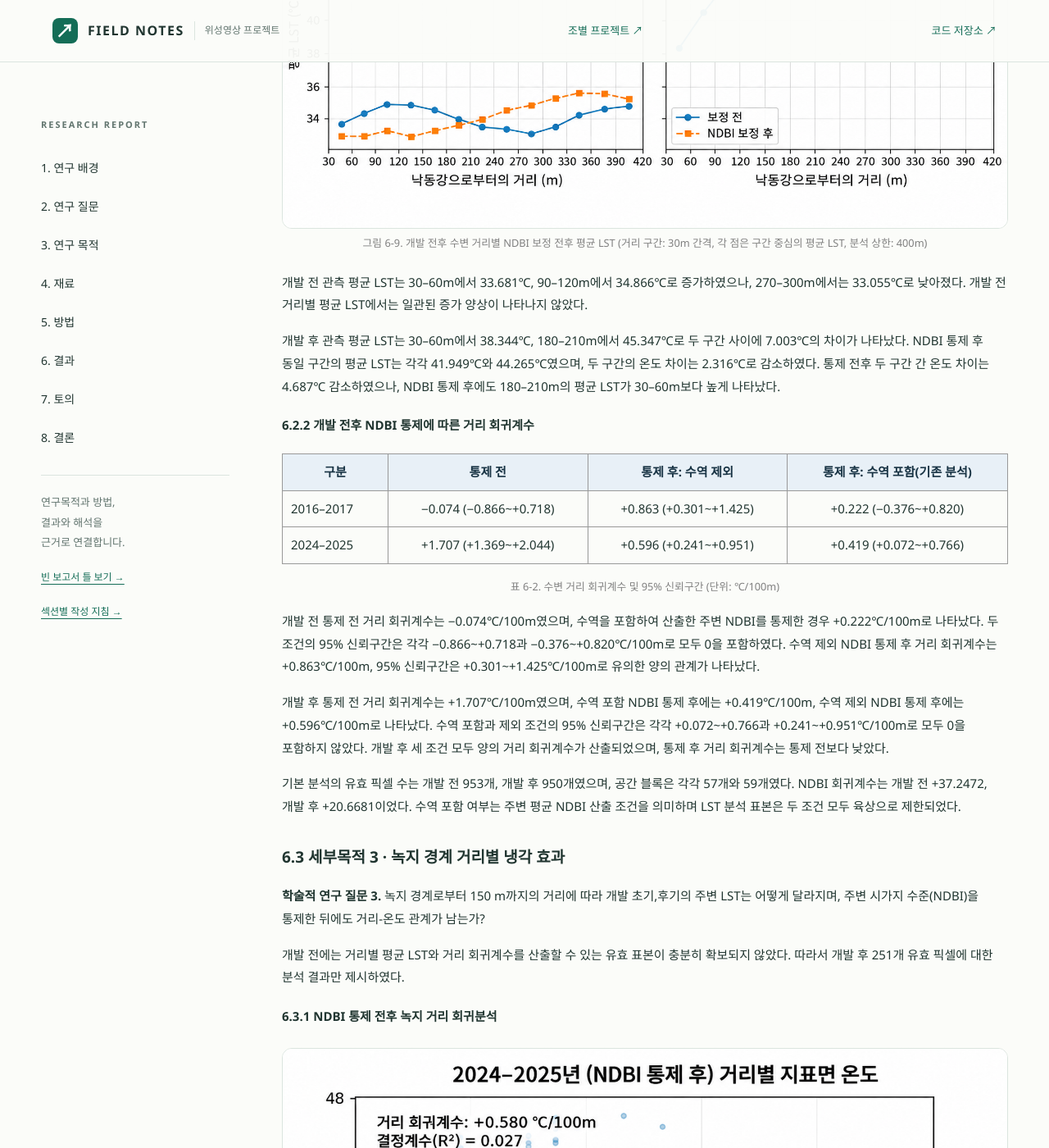
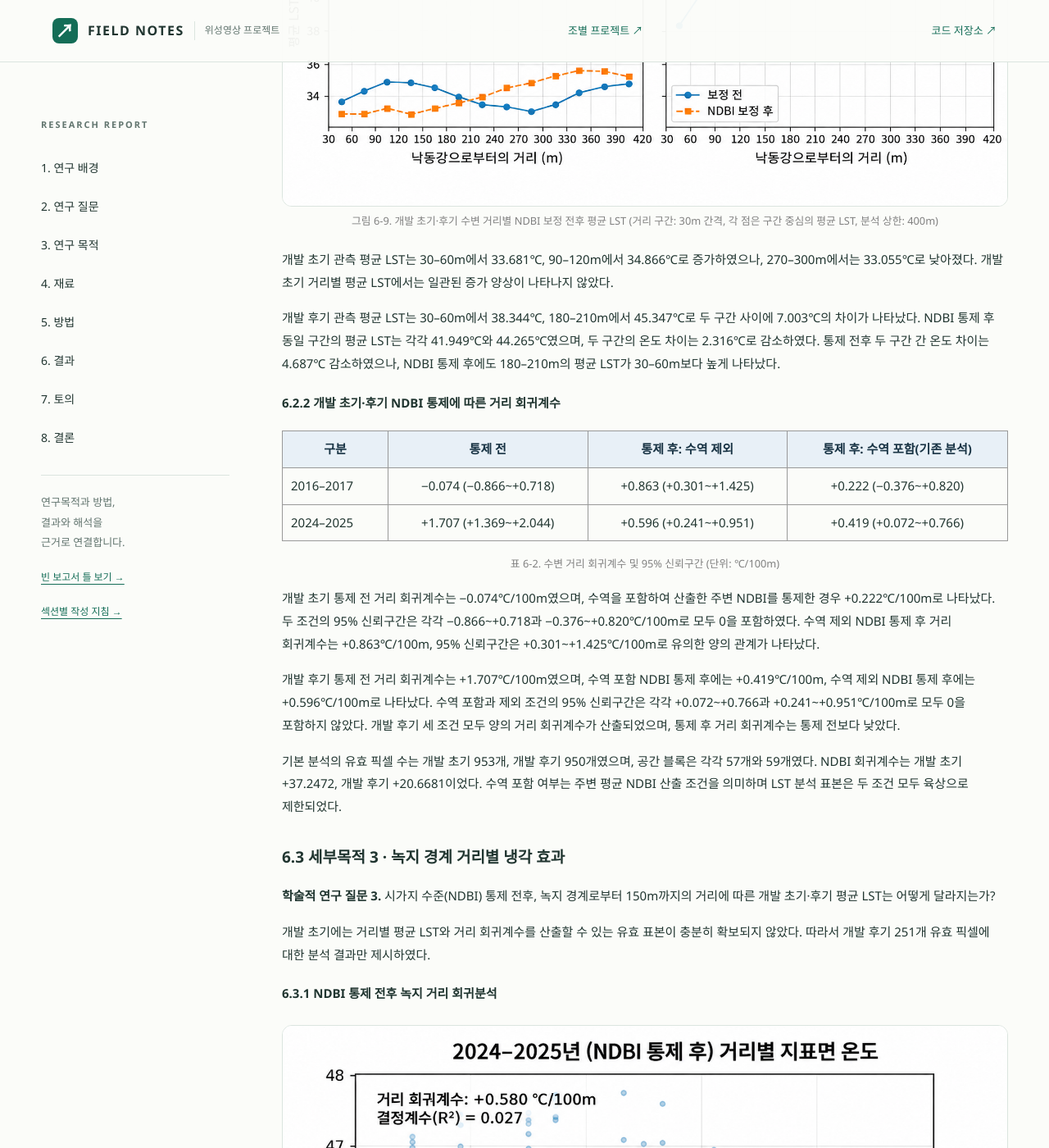
Before and after one commit to kimeunbyeol244/surveying-final-project-6, a Jekyll site: the page built from docs/index.md, in a window 1280 px wide and 1400 px high, scrolled down 23025 px. Shown: the whole window at 82% size. Built offline with Jekyll 4.4.1, drawn with Linux system fonts in a browser that asks for light colours; some of the changed text lies outside the part shown.

Commit message:
Update index.md

```diff
--- a/docs/index.md
+++ b/docs/index.md
@@ -315,16 +315,16 @@ html {
 
 ### 6.0 기초 탐색 분석
 
-#### 6.0.1 개발 전후 토지피복 구성 변화
+#### 6.0.1 개발 초기·후기 토지피복 구성 변화
 
 Dynamic World V1의 평균 분류 확률을 5개 토지피복 유형으로 통합하고 최대 확률 0.35 이상인 픽셀을 분류하였다. 면적은 10m 격자에서 산출하였으며, 기준 미충족 또는 자료 결측 영역은 미분류로 표시하였다. 이 결과는 세부목적 1의 토지피복 전환 분석과 분류 조건이 다른 별도의 탐색 결과이다.
 
 <figure class="report-result-figure">
-  <img src="figures/basic_landcover_area.png" alt="개발 전후 토지피복 유형별 면적" width="900">
-  <figcaption>그림 6-1. 개발 전후 토지피복 유형별 면적</figcaption>
+  <img src="figures/basic_landcover_area.png" alt="개발 초기·후기 토지피복 유형별 면적" width="900">
+  <figcaption>그림 6-1. 개발 초기·후기 토지피복 유형별 면적</figcaption>
 </figure>
 
-시가지 분류 면적은 0.665km²에서 1.448km²로 0.783km² 증가하였다. 나지는 개발 전 산출 면적이 0.000km²였으며 개발 후 0.214km²로 나타났다. 녹지는 0.139km²에서 0.821km²로 0.682km² 증가하였다. 농경지는 개발 전 1.792km²에서 개발 후 0.000km²로 산출되었다. 수면은 0.353km²에서 0.348km²로 0.005km² 감소하였다. 미분류 면적은 0.501km²에서 0.618km²로 증가하였다.
+시가지 분류 면적은 0.665km²에서 1.448km²로 0.783km² 증가하였다. 나지는 개발 초기 산출 면적이 0.000km²였으며 개발 후기 0.214km²로 나타났다. 녹지는 0.139km²에서 0.821km²로 0.682km² 증가하였다. 농경지는 개발 초기 1.792km²에서 개발 후기 0.000km²로 산출되었다. 수면은 0.353km²에서 0.348km²로 0.005km² 감소하였다. 미분류 면적은 0.501km²에서 0.618km²로 증가하였다.
 
 <figure class="report-result-figure">
   <img src="figures/basic_landcover_ratio.png" alt="전체 연구대상지 면적 대비 토지피복 구성 비율" width="900">
@@ -336,10 +336,10 @@ Dynamic World V1의 평균 분류 확률을 5개 토지피복 유형으로 통
   <thead>
     <tr>
       <th scope="col" style="border:1px solid #999999; padding:8px 10px; text-align:center; background-color:#E8F0F7; color:#183344;">토지피복</th>
-      <th scope="col" style="border:1px solid #999999; padding:8px 10px; text-align:center; background-color:#E8F0F7; color:#183344;">개발 전 면적(km²)</th>
-      <th scope="col" style="border:1px solid #999999; padding:8px 10px; text-align:center; background-color:#E8F0F7; color:#183344;">개발 후 면적(km²)</th>
-      <th scope="col" style="border:1px solid #999999; padding:8px 10px; text-align:center; background-color:#E8F0F7; color:#183344;">개발 전 비율(%)</th>
-      <th scope="col" style="border:1px solid #999999; padding:8px 10px; text-align:center; background-color:#E8F0F7; color:#183344;">개발 후 비율(%)</th>
+      <th scope="col" style="border:1px solid #999999; padding:8px 10px; text-align:center; background-color:#E8F0F7; color:#183344;">개발 초기 면적(km²)</th>
+      <th scope="col" style="border:1px solid #999999; padding:8px 10px; text-align:center; background-color:#E8F0F7; color:#183344;">개발 후기 면적(km²)</th>
+      <th scope="col" style="border:1px solid #999999; padding:8px 10px; text-align:center; background-color:#E8F0F7; color:#183344;">개발 초기 비율(%)</th>
+      <th scope="col" style="border:1px solid #999999; padding:8px 10px; text-align:center; background-color:#E8F0F7; color:#183344;">개발 후기 비율(%)</th>
       <th scope="col" style="border:1px solid #999999; padding:8px 10px; text-align:center; background-color:#E8F0F7; color:#183344;">변화(%p)</th>
     </tr>
   </thead>
@@ -396,33 +396,33 @@ Dynamic World V1의 평균 분류 확률을 5개 토지피복 유형으로 통
 </table>
 </div>
 
-<p class="report-result-table-caption">표 6-0. 개발 전후 토지피복 유형별 면적 및 전체 연구대상지 대비 구성 비율</p>
+<p class="report-result-table-caption">표 6-0. 개발 초기·후기 토지피복 유형별 면적 및 전체 연구대상지 대비 구성 비율</p>
 
-전체 연구대상지에서 가장 높은 비율을 나타낸 토지피복은 개발 전 농경지(51.951%), 개발 후 시가지(41.978%)였다. 시가지와 나지의 합산 비율은 19.277%에서 48.192%로 증가하였다. 미분류 영역이 두 시기 모두 존재하므로 농경지의 산출 면적이 0이라는 결과는 해당 분류 조건에서 농경지로 분류된 면적이 없음을 나타낸다.
+전체 연구대상지에서 가장 높은 비율을 나타낸 토지피복은 개발 초기 농경지(51.951%), 개발 후기 시가지(41.978%)였다. 시가지와 나지의 합산 비율은 19.277%에서 48.192%로 증가하였다. 미분류 영역이 두 시기 모두 존재하므로 농경지의 산출 면적이 0이라는 결과는 해당 분류 조건에서 농경지로 분류된 면적이 없음을 나타낸다.
 
 <figure class="report-result-figure">
-  <img src="figures/basic_landcover_map.png" alt="개발 전후 토지피복 유형별 공간분포" width="900">
-  <figcaption>그림 6-3. 개발 전후 토지피복 유형별 공간분포</figcaption>
+  <img src="figures/basic_landcover_map.png" alt="개발 초기·후기 토지피복 유형별 공간분포" width="900">
+  <figcaption>그림 6-3. 개발 초기·후기 토지피복 유형별 공간분포</figcaption>
 </figure>
 
-개발 전에는 농경지가 연구대상지 내부의 넓은 범위에 분포하였고 시가지는 일부 지역에 분산되어 있었다. 개발 후에는 시가지가 동측을 중심으로 넓게 분포하였으며, 나지와 녹지는 내부 및 서측 수변 인접부에 분포하였다. 수면은 두 시기 모두 주로 서측에 위치하였다.
+개발 초기에는 농경지가 연구대상지 내부의 넓은 범위에 분포하였고 시가지는 일부 지역에 분산되어 있었다. 개발 후기에는 시가지가 동측을 중심으로 넓게 분포하였으며, 나지와 녹지는 내부 및 서측 수변 인접부에 분포하였다. 수면은 두 시기 모두 주로 서측에 위치하였다.
 
-#### 6.0.2 개발 전후 LST 공간분포
+#### 6.0.2 개발 초기·후기 LST 공간분포
 
-개발 전후 LST의 공간분포를 비교하였다. 공간분포도는 Landsat 8·9 영상(개발 전 6장, 개발 후 12장, 구름 피복률 80% 이하)의 중앙값 합성 결과로, 두 시기에 동일한 색상 범위를 적용하였다. 이 탐색 자료의 영상 구성 및 합성 조건은 세부목적 1의 분석 조건과 다르므로 공간적 분포 비교에 한하여 활용하였다.
+개발 초기·후기 LST의 공간분포를 비교하였다. 공간분포도는 Landsat 8·9 영상(개발 초기 6장, 개발 후기 12장, 구름 피복률 80% 이하)의 중앙값 합성 결과로, 두 시기에 동일한 색상 범위를 적용하였다. 이 탐색 자료의 영상 구성 및 합성 조건은 세부목적 1의 분석 조건과 다르므로 공간적 분포 비교에 한하여 활용하였다.
 
 <figure class="report-result-figure">
-  <img src="figures/basic_lst_map.png" alt="개발 전후 지표온도(LST)의 공간분포" width="900">
-  <figcaption>그림 6-4. 개발 전후 지표온도(LST)의 공간분포</figcaption>
+  <img src="figures/basic_lst_map.png" alt="개발 초기·후기 지표면온도(LST)의 공간분포" width="900">
+  <figcaption>그림 6-4. 개발 초기·후기 지표면온도(LST)의 공간분포</figcaption>
 </figure>
 
-개발 전에는 연구대상지 내부의 저온 지역과 상대적으로 높은 온도를 나타내는 지역이 혼재하였다. 개발 후에는 연구대상지 내부의 대부분이 높은 온도 범위로 이동하였으며, 특히 중앙부 서쪽에서 상대적으로 높은 LST가 나타났다. 두 시기 모두 연구대상지 서측 낙동강 수면에서는 주변 육지보다 낮은 LST가 나타났다.
+개발 초기에는 연구대상지 내부의 저온 지역과 상대적으로 높은 온도를 나타내는 지역이 혼재하였다. 개발 후기에는 연구대상지 내부의 대부분이 높은 온도 범위로 이동하였으며, 특히 중앙부 서쪽에서 상대적으로 높은 LST가 나타났다. 두 시기 모두 연구대상지 서측 낙동강 수면에서는 주변 육지보다 낮은 LST가 나타났다.
 
 기초 탐색 분석에서 확인한 토지피복 구성 및 LST의 공간분포를 바탕으로, 이하에서는 토지피복 전환별 LST 변화와 수변·녹지 경계로부터의 거리별 LST를 정량적으로 비교하였다.
 
-### 6.1 세부목적 1 · 개발 전후 토지피복 및 열환경 변화
+### 6.1 세부목적 1 · 개발 초기·후기 토지피복 및 열환경 변화
 
-**학술적 연구 질문 1.** 개발 초기(2016·2017년 7월과 8월)과 개발 후기(2024·2025년 7월과 8월)의 여름철 지표온도(LST)는 에코델타시티에서 어떻게 달라졌으며, 그 변화는 토지피복 유형(시가지, 나지, 녹지, 수면, 농경지) 및 토지피복 전환 유형별로 어떻게 다르고 시가지 지수(NDBI)의 변화와 어떤 관련성을 보이는가?
+**학술적 연구 질문 1.** 개발 초기(2016–2017년 7–8월)과 개발 후기(2024–2025년 7–8월)의 여름철 지표면온도(LST)는 에코델타시티에서 어떻게 달라졌으며, 그 변화는 토지피복 유형(시가지, 나지, 녹지, 수면, 농경지) 및 토지피복 전환 유형별로 어떻게 다르고 시가지 지수(NDBI)의 변화와 어떤 관련성을 보이는가?
 
 #### 6.1.1 토지피복 전환 유형별 면적 및 LST 변화
 
@@ -494,16 +494,16 @@ Dynamic World V1의 평균 분류 확률을 5개 토지피복 유형으로 통
 
 기준값을 차감한 결과, 농경지→시가지 전환 지역의 상대적 온도 상승량은 +2.456℃로 나타났다. 농경지→나지 전환 지역의 상대적 온도 상승량은 +3.376℃였다. 나지→시가지에서는 −3.183℃가 산출되어 기준값보다 낮은 상승폭을 보였다. 음의 상대적 변화량은 실제 LST가 하락했다는 뜻이 아니라 관측된 상승량이 기준값보다 작았음을 나타낸다.
 
-#### 6.1.3 NDBI 수준별 개발 전후 평균 LST
+#### 6.1.3 NDBI 수준별 개발 초기·후기 평균 LST
 
 <figure class="report-result-figure">
   <img src="figures/result_ndbi.png" alt="NDBI 구간별 평균 LST" width="900">
-  <figcaption>그림 6-7. NDBI 구간별 개발 전후 평균 LST (initial: 2016–2017년, recent: 2024–2025년)</figcaption>
+  <figcaption>그림 6-7. NDBI 구간별 개발 초기·후기 평균 LST (initial: 2016–2017년, recent: 2024–2025년)</figcaption>
 </figure>
 
-개발 전후 모두 유효한 값이 산출된 세 NDBI 구간에서는 NDBI가 높은 구간일수록 평균 LST도 높게 나타났다. 개발 전후 평균 LST는 −1.01~−0.3 구간에서 1.023℃, −0.3~−0.1 구간에서 5.320℃, −0.1~0.1 구간에서 5.531℃ 상승하였다. 0.3~1.01 구간은 두 시기 모두 산출되지 않았다.
+개발 초기·후기 모두 유효한 값이 산출된 세 NDBI 구간에서는 NDBI가 높은 구간일수록 평균 LST도 높게 나타났다. 개발 초기·후기 평균 LST는 −1.01~−0.3 구간에서 1.023℃, −0.3~−0.1 구간에서 5.320℃, −0.1~0.1 구간에서 5.531℃ 상승하였다. 0.3~1.01 구간은 두 시기 모두 산출되지 않았다.
 
-세 구간 중 개발 전후 평균 LST 차이는 −0.1~0.1 구간에서 가장 크게 나타났다. 개발 전 최저·최고 NDBI 공통 구간의 평균 LST 차이는 4.674℃였으며, 개발 후에는 9.182℃로 확대되었다. 0.1~0.3 구간은 개발 전 41.245℃였으나 개발 후에는 산출되지 않았다.
+세 구간 중 개발 초기·후기 평균 LST 차이는 −0.1~0.1 구간에서 가장 크게 나타났다. 개발 초기 최저·최고 NDBI 공통 구간의 평균 LST 차이는 4.674℃였으며, 개발 후기에는 9.182℃로 확대되었다. 0.1~0.3 구간은 개발 초기 41.245℃였으나 개발 후기에는 산출되지 않았다.
 
 #### 6.1.4 NDBI 변화량과 LST 변화량의 상관 및 회귀분석
 
@@ -518,20 +518,20 @@ Dynamic World V1의 평균 분류 확률을 5개 토지피복 유형으로 통
 
 ### 6.2 세부목적 2 · 수변 거리별 냉각 효과
 
-**학술적 연구 질문 2.** 낙동강 수변으로부터의 거리에 따라 개발 초기,후기의 평균 LST는 어떻게 달라지며, 주변 시가지 수준(NDBI)을 통제한 뒤에도 거리-온도 관계가 남는가? 또한 거리-온도 기울기가 완만해지는 변화점은 개발 전후에 어떻게 달라졌는가?
+**학술적 연구 질문 2.** 주변 시가지 수준(NDBI) 통제 전후, 낙동강 수변으로부터의 거리에 따른 개발 초기·후기 평균 LST는 어떻게 달라지는가?
 
-#### 6.2.1 개발 전후 수변 거리별 평균 LST
+#### 6.2.1 개발 초기·후기 수변 거리별 평균 LST
 
 <figure class="report-result-figure">
-  <img src="figures/result_river_original.png" alt="개발 전후 수변 거리별 관측 및 보정 평균 LST" width="1000">
-  <figcaption>그림 6-9. 개발 전후 수변 거리별 NDBI 보정 전후 평균 LST (거리 구간: 30m 간격, 각 점은 구간 중심의 평균 LST, 분석 상한: 400m)</figcaption>
+  <img src="figures/result_river_original.png" alt="개발 초기·후기 수변 거리별 관측 및 보정 평균 LST" width="1000">
+  <figcaption>그림 6-9. 개발 초기·후기 수변 거리별 NDBI 보정 전후 평균 LST (거리 구간: 30m 간격, 각 점은 구간 중심의 평균 LST, 분석 상한: 400m)</figcaption>
 </figure>
 
-개발 전 관측 평균 LST는 30–60m에서 33.681℃, 90–120m에서 34.866℃로 증가하였으나, 270–300m에서는 33.055℃로 낮아졌다. 개발 전 거리별 평균 LST에서는 일관된 증가 양상이 나타나지 않았다.
+개발 초기 관측 평균 LST는 30–60m에서 33.681℃, 90–120m에서 34.866℃로 증가하였으나, 270–300m에서는 33.055℃로 낮아졌다. 개발 초기 거리별 평균 LST에서는 일관된 증가 양상이 나타나지 않았다.
 
-개발 후 관측 평균 LST는 30–60m에서 38.344℃, 180–210m에서 45.347℃로 두 구간 사이에 7.003℃의 차이가 나타났다. NDBI 통제 후 동일 구간의 평균 LST는 각각 41.949℃와 44.265℃였으며, 두 구간의 온도 차이는 2.316℃로 감소하였다. 통제 전후 두 구간 간 온도 차이는 4.687℃ 감소하였으나, NDBI 통제 후에도 180–210m의 평균 LST가 30–60m보다 높게 나타났다.
+개발 후기 관측 평균 LST는 30–60m에서 38.344℃, 180–210m에서 45.347℃로 두 구간 사이에 7.003℃의 차이가 나타났다. NDBI 통제 후 동일 구간의 평균 LST는 각각 41.949℃와 44.265℃였으며, 두 구간의 온도 차이는 2.316℃로 감소하였다. 통제 전후 두 구간 간 온도 차이는 4.687℃ 감소하였으나, NDBI 통제 후에도 180–210m의 평균 LST가 30–60m보다 높게 나타났다.
 
-#### 6.2.2 개발 전후 NDBI 통제에 따른 거리 회귀계수
+#### 6.2.2 개발 초기·후기 NDBI 통제에 따른 거리 회귀계수
 
 <div style="overflow-x:auto; margin:16px 0 8px;">
 <table style="border-collapse:collapse; width:100%; border:1px solid #999999;">
@@ -562,17 +562,17 @@ Dynamic World V1의 평균 분류 확률을 5개 토지피복 유형으로 통
 
 <p class="report-result-table-caption">표 6-2. 수변 거리 회귀계수 및 95% 신뢰구간 (단위: ℃/100m)</p>
 
-개발 전 통제 전 거리 회귀계수는 −0.074℃/100m였으며, 수역을 포함하여 산출한 주변 NDBI를 통제한 경우 +0.222℃/100m로 나타났다. 두 조건의 95% 신뢰구간은 각각 −0.866~+0.718과 −0.376~+0.820℃/100m로 모두 0을 포함하였다. 수역 제외 NDBI 통제 후 거리 회귀계수는 +0.863℃/100m, 95% 신뢰구간은 +0.301~+1.425℃/100m로 유의한 양의 관계가 나타났다.
+개발 초기 통제 전 거리 회귀계수는 −0.074℃/100m였으며, 수역을 포함하여 산출한 주변 NDBI를 통제한 경우 +0.222℃/100m로 나타났다. 두 조건의 95% 신뢰구간은 각각 −0.866~+0.718과 −0.376~+0.820℃/100m로 모두 0을 포함하였다. 수역 제외 NDBI 통제 후 거리 회귀계수는 +0.863℃/100m, 95% 신뢰구간은 +0.301~+1.425℃/100m로 유의한 양의 관계가 나타났다.
 
-개발 후 통제 전 거리 회귀계수는 +1.707℃/100m였으며, 수역 포함 NDBI 통제 후에는 +0.419℃/100m, 수역 제외 NDBI 통제 후에는 +0.596℃/100m로 나타났다. 수역 포함과 제외 조건의 95% 신뢰구간은 각각 +0.072~+0.766과 +0.241~+0.951℃/100m로 모두 0을 포함하지 않았다. 개발 후 세 조건 모두 양의 거리 회귀계수가 산출되었으며, 통제 후 거리 회귀계수는 통제 전보다 낮았다.
+개발 후기 통제 전 거리 회귀계수는 +1.707℃/100m였으며, 수역 포함 NDBI 통제 후에는 +0.419℃/100m, 수역 제외 NDBI 통제 후에는 +0.596℃/100m로 나타났다. 수역 포함과 제외 조건의 95% 신뢰구간은 각각 +0.072~+0.766과 +0.241~+0.951℃/100m로 모두 0을 포함하지 않았다. 개발 후기 세 조건 모두 양의 거리 회귀계수가 산출되었으며, 통제 후 거리 회귀계수는 통제 전보다 낮았다.
 
-기본 분석의 유효 픽셀 수는 개발 전 953개, 개발 후 950개였으며, 공간 블록은 각각 57개와 59개였다. NDBI 회귀계수는 개발 전 +37.2472, 개발 후 +20.6681이었다. 수역 포함 여부는 주변 평균 NDBI 산출 조건을 의미하며 LST 분석 표본은 두 조건 모두 육상으로 제한되었다.
+기본 분석의 유효 픽셀 수는 개발 초기 953개, 개발 후기 950개였으며, 공간 블록은 각각 57개와 59개였다. NDBI 회귀계수는 개발 초기 +37.2472, 개발 후기 +20.6681이었다. 수역 포함 여부는 주변 평균 NDBI 산출 조건을 의미하며 LST 분석 표본은 두 조건 모두 육상으로 제한되었다.
 
 ### 6.3 세부목적 3 · 녹지 경계 거리별 냉각 효과
 
-**학술적 연구 질문 3.** 녹지 경계로부터 150 m까지의 거리에 따라 개발 초기,후기의 주변 LST는 어떻게 달라지며, 주변 시가지 수준(NDBI)을 통제한 뒤에도 거리-온도 관계가 남는가?
+**학술적 연구 질문 3.** 시가지 수준(NDBI) 통제 전후, 녹지 경계로부터 150m까지의 거리에 따른 개발 초기·후기 평균 LST는 어떻게 달라지는가?
 
-개발 전에는 거리별 평균 LST와 거리 회귀계수를 산출할 수 있는 유효 표본이 충분히 확보되지 않았다. 따라서 개발 후 251개 유효 픽셀에 대한 분석 결과만 제시하였다.
+개발 초기에는 거리별 평균 LST와 거리 회귀계수를 산출할 수 있는 유효 표본이 충분히 확보되지 않았다. 따라서 개발 후기 251개 유효 픽셀에 대한 분석 결과만 제시하였다.
 
 #### 6.3.1 NDBI 통제 전후 녹지 거리 회귀분석
 
```
